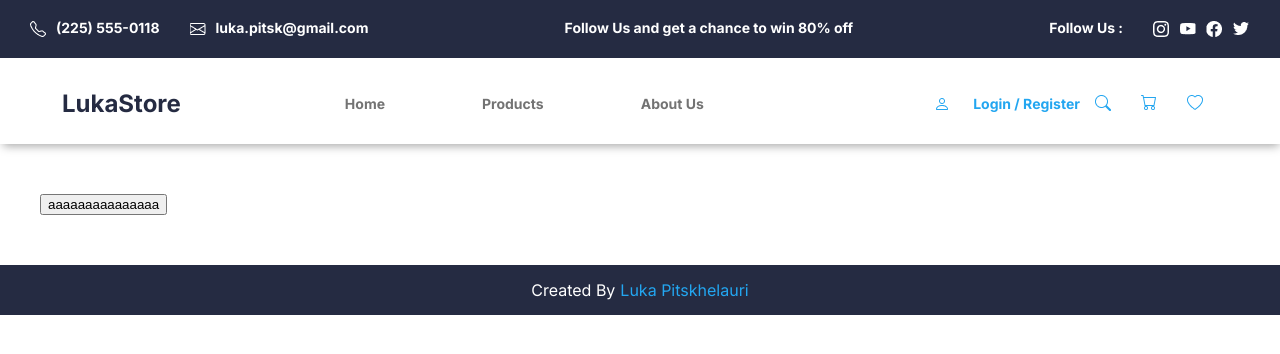
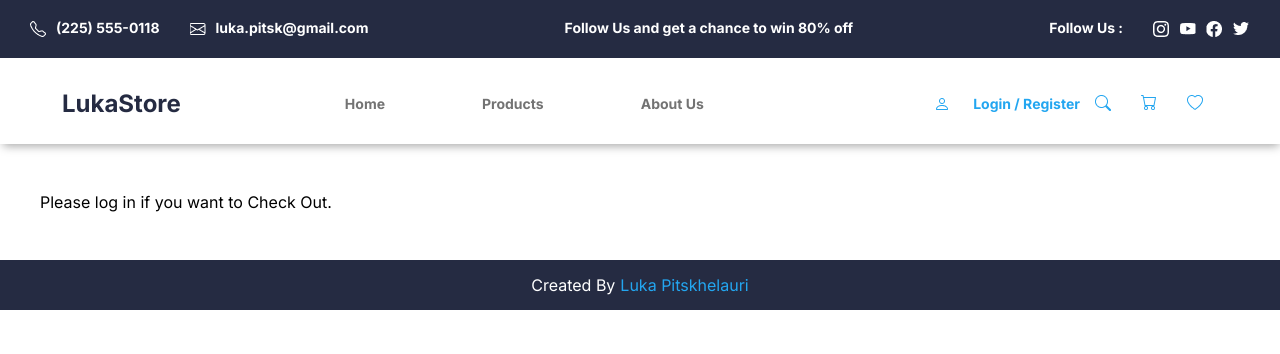
Before and after one commit to lukaoes/products-react-ts, a React (Create React App) app: page /cart in a window 1280 px wide. Shown: the top 354 px of the page. Built offline with nearby package versions, Linux system fonts and the light colour scheme.

Commit message:
minor changes

```diff
--- a/src/components/layout/header/index.tsx
+++ b/src/components/layout/header/index.tsx
@@ -58,7 +58,6 @@ const Header = () => {
                     setUserData(response.data)
                     setModal(false)
                     localStorage.setItem('userData', JSON.stringify(response.data))
-                    localStorage.setItem('isLoggedIn', 'true');
                 })
         } else {
             dispatch(userLogoutEvent())
--- a/src/components/pages/cart/index.tsx
+++ b/src/components/pages/cart/index.tsx
@@ -2,6 +2,8 @@ import axios from "axios"
 import { CartLayout } from "./cart.styled"
 import { prodsArray } from "../../singleProduct"
 import { useState, useEffect } from "react"
+import { useSelector } from "react-redux"
+import { selectUser } from "../../../redux/slice"
 console.log(prodsArray)
 
 interface Details {
@@ -33,19 +35,23 @@ const Cart = () => {
         title: "",
     })
 
-    const asdasd = () => {
+    const isLoggedIn = useSelector(selectUser)
+
+    prodsArray.map((item) => {
         useEffect(() => {
-            axios.get(`https://dummyjson.com/products/1`).then((res) => {
+            axios.get(`https://dummyjson.com/products/${item}`).then((res) => {
                 setCartProds(res.data)
                 console.log(cartProds)
             })
         }, [])
-    }
+    })
+
+
 
 
     return (
         <CartLayout>
-            <button onClick={asdasd}>aaaaaaaaaaaaaaa</button>
+            {isLoggedIn ? (<button>Check Out</button>) : 'Please log in if you want to Check Out.'}
         </CartLayout>
     )
 }
```
